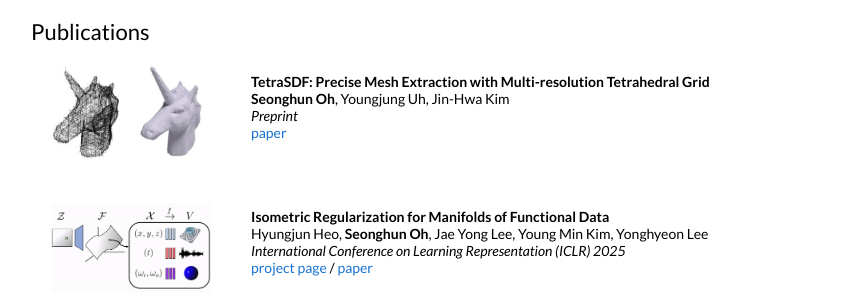
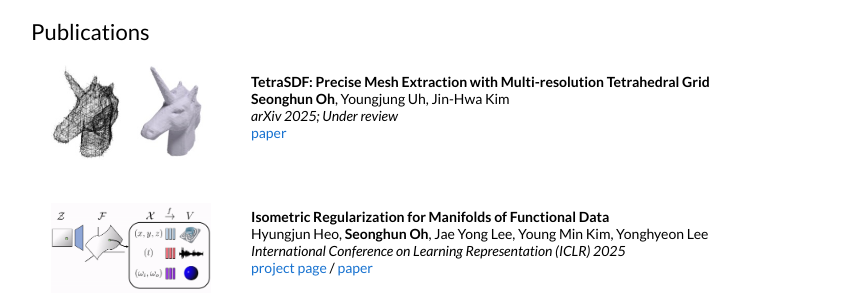
Before and after one commit to seonghunn/seonghunn.github.io, a Jekyll site: the page built from _posts/2025-11-23-pairwise.markdown, in a window 1280 px wide. Shown: the part 313-613 px from the top of the page, without its empty margins (209-1051 px from the left). Built offline with Jekyll 4.4.1, drawn with Linux system fonts in a browser that asks for light colours.

Commit message:
add arxiv

```diff
--- a/_posts/2025-11-23-pairwise.markdown
+++ b/_posts/2025-11-23-pairwise.markdown
@@ -5,6 +5,6 @@ date:   2025-11-23 00:00:00 +00:00
 image: /images/tetrasdf.jpg
 categories: research
 authors: "<strong>Seonghun Oh</strong>, Youngjung Uh, Jin-Hwa Kim"
-venue: "Preprint"
+venue: "arXiv 2025; Under review"
 paper: https://arxiv.org/abs/2511.16273
 ---
```
